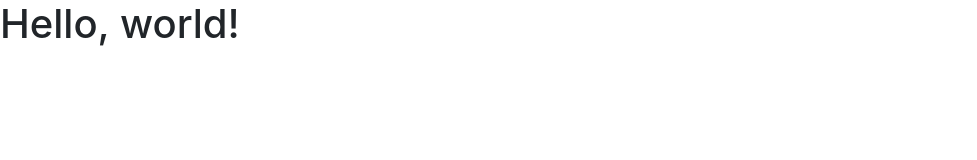
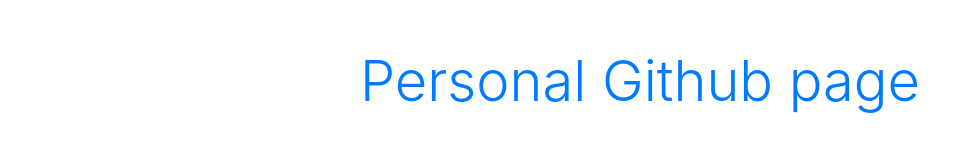
Before and after one commit to prcessa/prcessa.github.io, a plain HTML site: page index.html in a window 1280 px wide. Shown: the whole page, without its empty margins (0-977 px from the left). Drawn offline with nearby package versions, Linux system fonts and the light colour scheme.

Commit message:
Cambios estéticos

```diff
--- a/index.html
+++ b/index.html
@@ -11,7 +11,7 @@
     <title>Hello, world!</title>
   </head>
   <body>
-    <h1>Hello, world!</h1>
+    <h1 class="text-center mt-5 display-4 text-primary">Personal Github page</h1>
 
     <!-- Optional JavaScript -->
     <!-- jQuery first, then Popper.js, then Bootstrap JS -->
```
